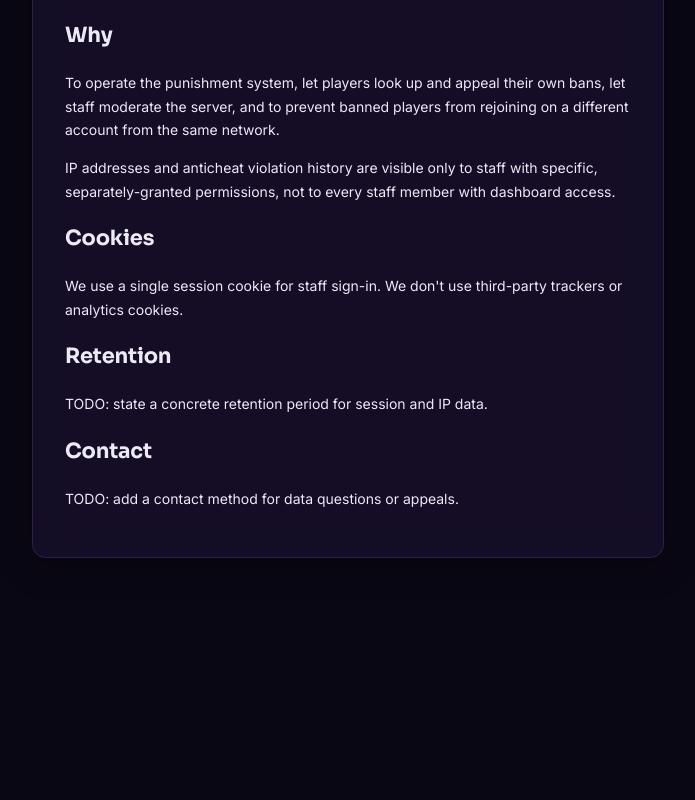
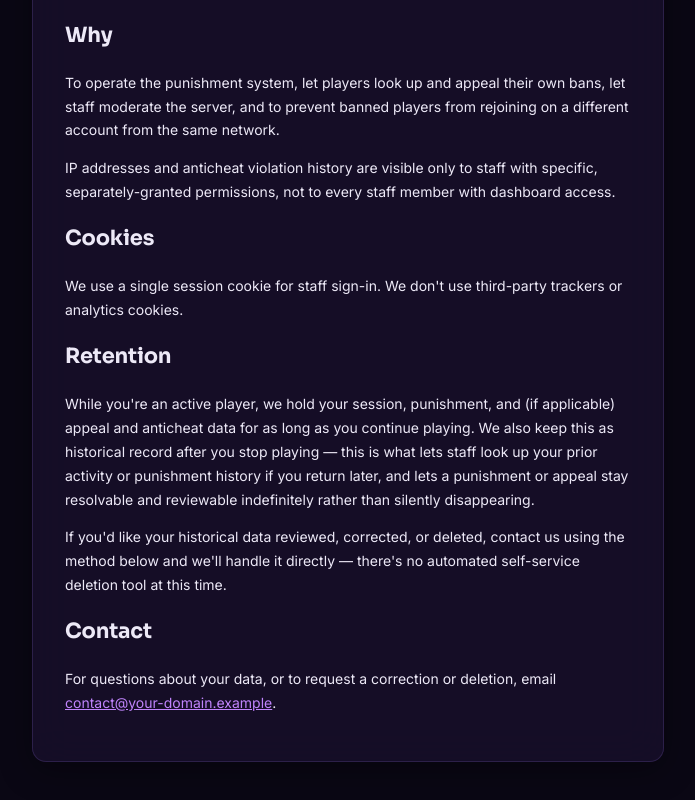
Before and after one commit to Offxc/VoidBans, a Next.js app in the folder packages/web/: page /privacy in a window 1280 px wide. Shown: the part 572-1372 px from the top of the page, without its empty margins (292-987 px from the left). Before the commit the page ends 1186 px from the top, so only its background shows below. Built offline with nearby package versions, Linux system fonts and the light colour scheme.

Commit message:
Finish privacy policy: retention period and contact email

```diff
--- a/packages/web/src/app/privacy/page.tsx
+++ b/packages/web/src/app/privacy/page.tsx
@@ -9,7 +9,7 @@ export default function PrivacyPage() {
 
       <div className="vb-panel" style={{ padding: 32, marginTop: 20, lineHeight: 1.7 }}>
         <h1 style={{ marginTop: 0 }}>Privacy Policy</h1>
-        <p style={{ color: "var(--text-dim)" }}>Last updated: TODO before launch.</p>
+        <p style={{ color: "var(--text-dim)" }}>Last updated: 28 September 2026.</p>
 
         <h2>What we collect</h2>
         <ul>
@@ -38,10 +38,24 @@ export default function PrivacyPage() {
         </p>
 
         <h2>Retention</h2>
-        <p>TODO: state a concrete retention period for session and IP data.</p>
+        <p>
+          While you&apos;re an active player, we hold your session, punishment, and (if applicable)
+          appeal and anticheat data for as long as you continue playing. We also keep this as
+          historical record after you stop playing — this is what lets staff look up your prior
+          activity or punishment history if you return later, and lets a punishment or appeal stay
+          resolvable and reviewable indefinitely rather than silently disappearing.
+        </p>
+        <p>
+          If you&apos;d like your historical data reviewed, corrected, or deleted, contact us using
+          the method below and we&apos;ll handle it directly — there&apos;s no automated
+          self-service deletion tool at this time.
+        </p>
 
         <h2>Contact</h2>
-        <p>TODO: add a contact method for data questions or appeals.</p>
+        <p>
+          For questions about your data, or to request a correction or deletion, email{" "}
+          <a href="mailto:contact@your-domain.example">contact@your-domain.example</a>.
+        </p>
       </div>
     </main>
   );
```
